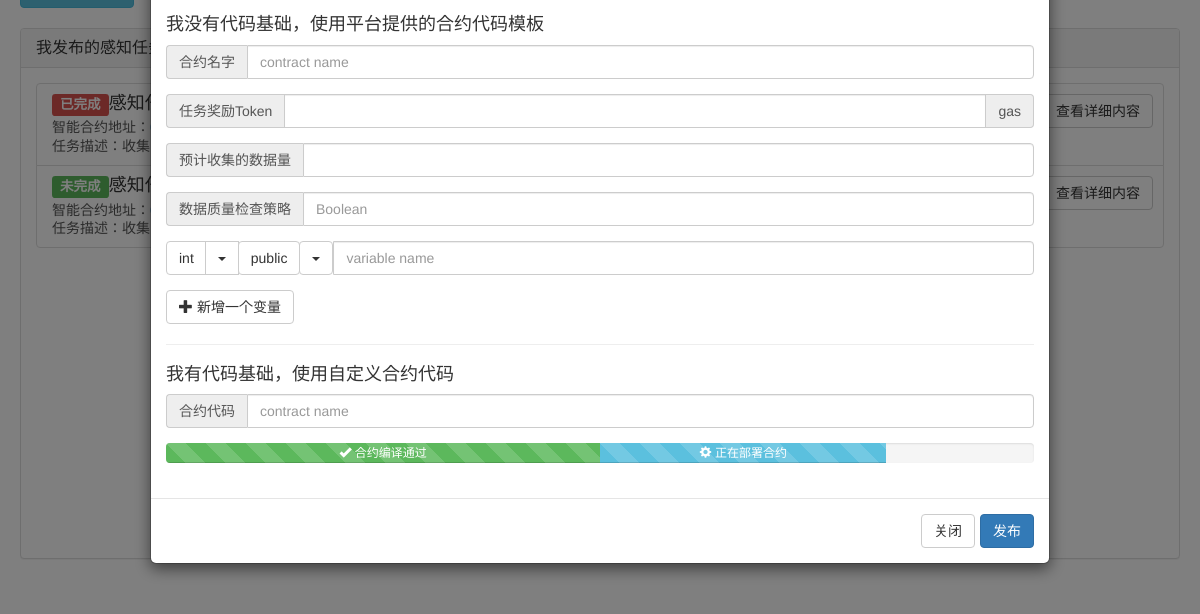
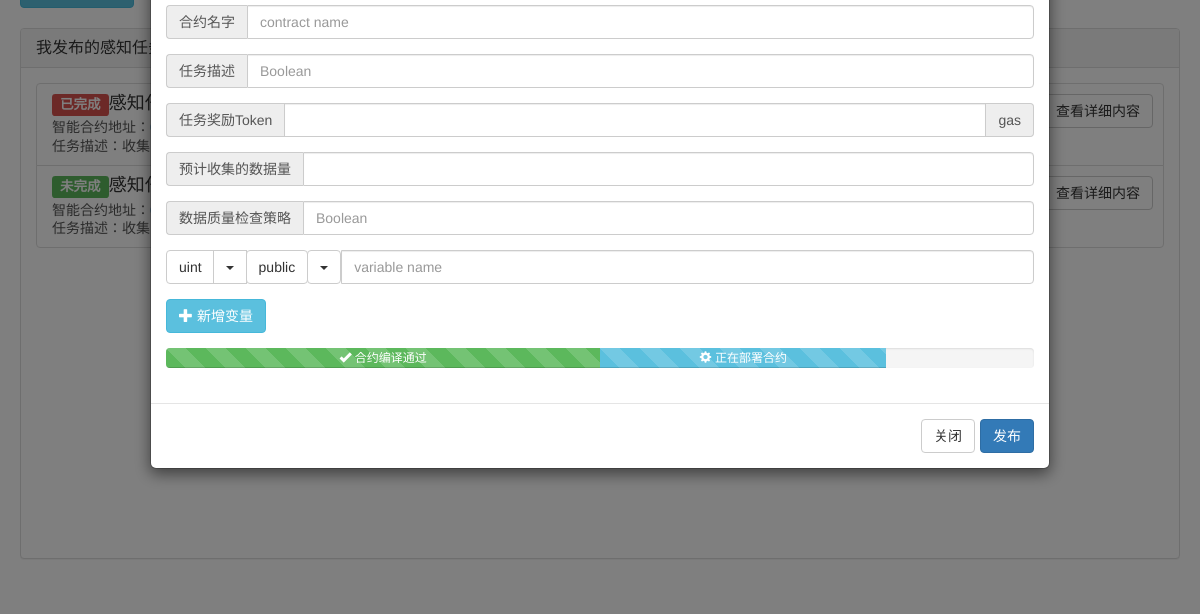
Before and after one commit to imtypist/BlockSense, an Electron app: page publishTask.html in a window 1200 px wide. Both pictures are taken after a click on the button "发布新任务". Shown: the part 98-712 px from the top of the page. Drawn offline with Linux system fonts and the light colour scheme.

Commit message:
contract design

```diff
--- a/publishTask.html
+++ b/publishTask.html
@@ -68,10 +68,13 @@
               <h4 class="modal-title" id="myLargeModalLabel">发布新感知任务</h4>
             </div>
             <div class="modal-body">
-              <h4>我没有代码基础，使用平台提供的合约代码模板</h4>
               <div class="input-group" style="margin-bottom: 15px">
                 <span class="input-group-addon" id="sizing-addon1">合约名字</span>
                 <input type="text" class="form-control" placeholder="contract name" aria-describedby="sizing-addon1">
+              </div>
+              <div class="input-group" style="margin-bottom: 15px">
+                <span class="input-group-addon" id="sizing-addon5">任务描述</span>
+                <input type="text" class="form-control" placeholder="Boolean" aria-describedby="sizing-addon3">
               </div>
               <div class="input-group" style="margin-bottom: 15px">
                 <span class="input-group-addon">任务奖励Token</span>
@@ -88,14 +91,14 @@
               </div>
               <div class="input-group" style="margin-bottom: 15px" id="contract_var">
                 <div class="input-group-btn">
-                  <button type="button" class="btn btn-default">int</button>
+                  <button type="button" class="btn btn-default">uint</button>
                   <button type="button" class="btn btn-default dropdown-toggle" data-toggle="dropdown" aria-haspopup="true" aria-expanded="false">
                     <span class="caret"></span>
                     <span class="sr-only">Toggle Dropdown</span>
                   </button>
                   <ul class="dropdown-menu">
-                    <li><a href="#">int</a></li>
                     <li><a href="#">uint</a></li>
+                    <li><a href="#">string</a></li>
                     <li><a href="#">bool</a></li>
                     <li><a href="#">address</a></li>
                   </ul>
@@ -113,15 +116,9 @@
                 </div>
                 <input type="text" class="form-control" placeholder="variable name">
               </div><!-- /input-group -->
-              <button type="button" class="btn btn-default" id="add_contract_var">
-                <span class="glyphicon glyphicon-plus" aria-hidden="true"></span> 新增一个变量
+              <button type="button" class="btn btn-info" id="add_contract_var" style="margin-bottom: 15px">
+                <span class="glyphicon glyphicon-plus" aria-hidden="true"></span> 新增变量
               </button>
-              <hr>
-              <h4>我有代码基础，使用自定义合约代码</h4>
-              <div class="input-group" style="margin-bottom: 15px">
-                <span class="input-group-addon" id="sizing-addon3">合约代码</span>
-                <input type="text" class="form-control" placeholder="contract name" aria-describedby="sizing-addon1">
-              </div>
               <div class="progress">
                 <div class="progress-bar progress-bar-success progress-bar-striped" style="width: 50%">
                   <span><span class="glyphicon glyphicon-ok" aria-hidden="true"></span> 合约编译通过</span>
```
Also changed, not shown: 3 other files.
